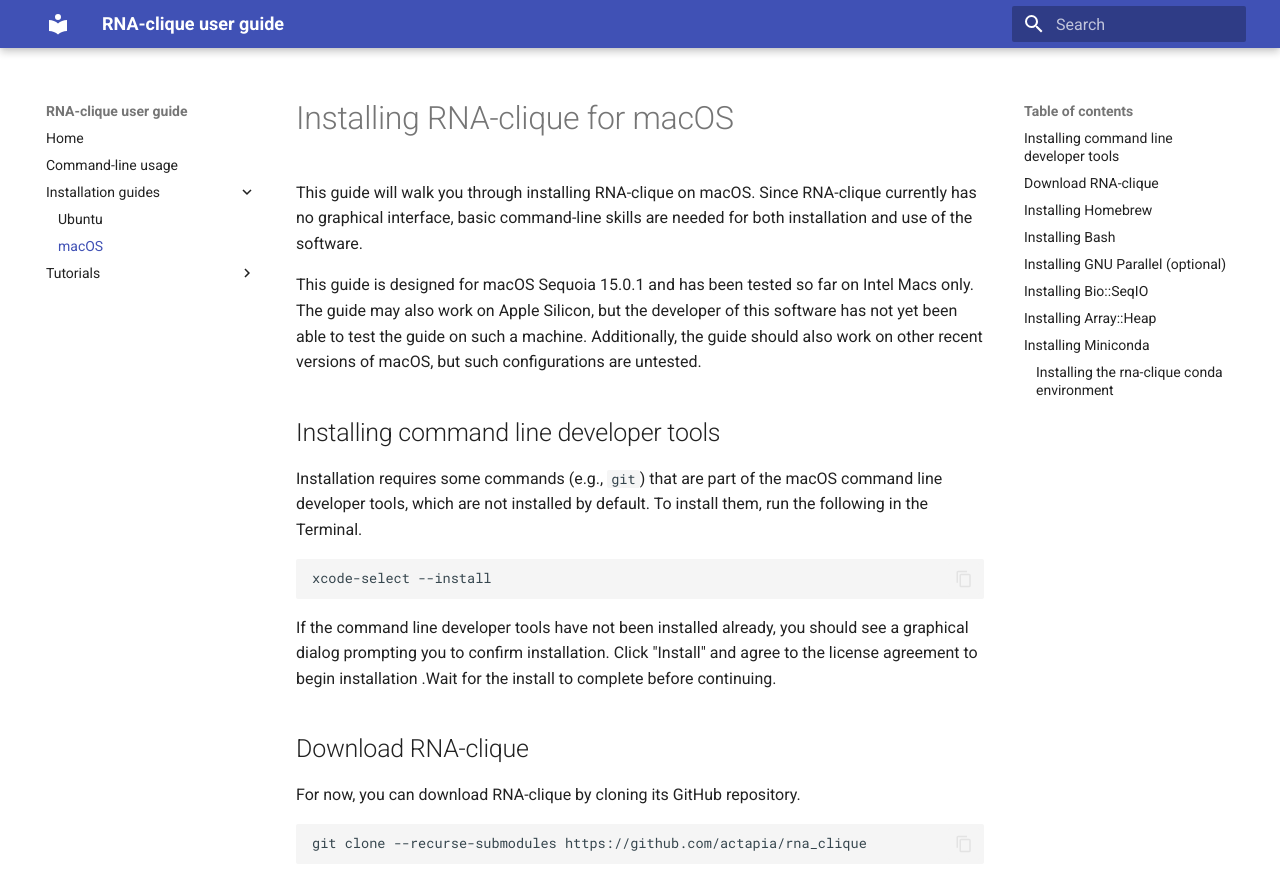
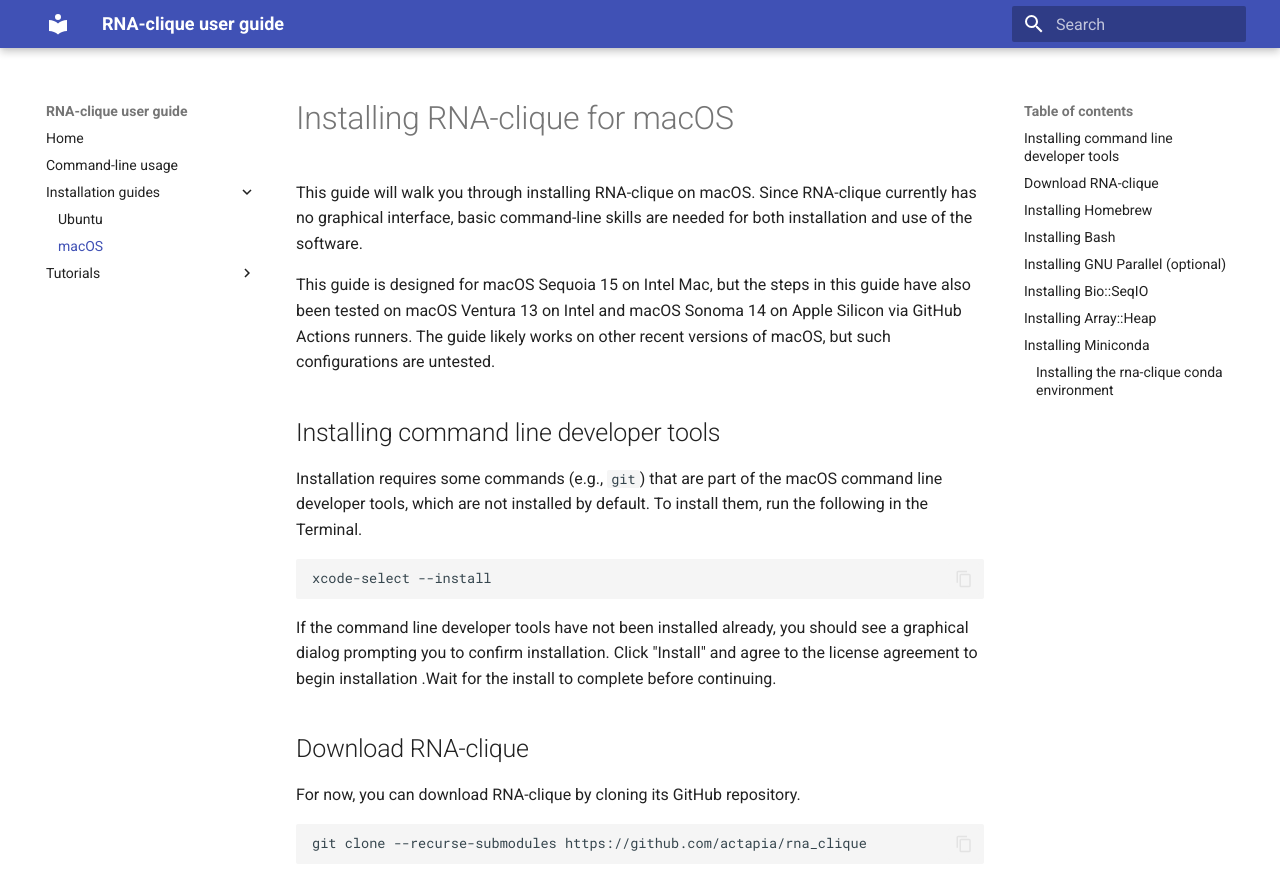
Before and after one commit to actapia/rna_clique, an MkDocs documentation site: the page built from docs/installation_guides/macos.md, in a window 1280 px wide and 900 px high. Shown: the top 892 px of the window. Built offline with MkDocs 1.6.1 and Material for MkDocs 9.7.7, drawn with Linux system fonts in a browser that asks for light colours.

Commit message:
Make installation guides reflect new testing.

```diff
--- a/docs/installation_guides/macos.md
+++ b/docs/installation_guides/macos.md
@@ -4,11 +4,10 @@ This guide will walk you through installing RNA-clique on macOS. Since
 RNA-clique currently has no graphical interface, basic command-line skills are
 needed for both installation and use of the software.
 
-This guide is designed for macOS Sequoia 15.0.1 and has been tested so far on
-Intel Macs only. The guide may also work on Apple Silicon, but the developer of
-this software has not yet been able to test the guide on such a machine.
-Additionally, the guide should also work on other recent versions of macOS, but
-such configurations are untested.
+This guide is designed for macOS Sequoia 15 on Intel Mac, but the steps in this
+guide have also been tested on macOS Ventura 13 on Intel and macOS Sonoma 14 on
+Apple Silicon via GitHub Actions runners. The guide likely works on other recent
+versions of macOS, but such configurations are untested.
 
 ## Installing command line developer tools
 
```
Also changed, not shown: docs/installation_guides/ubuntu.md (+3 -3 lines).
